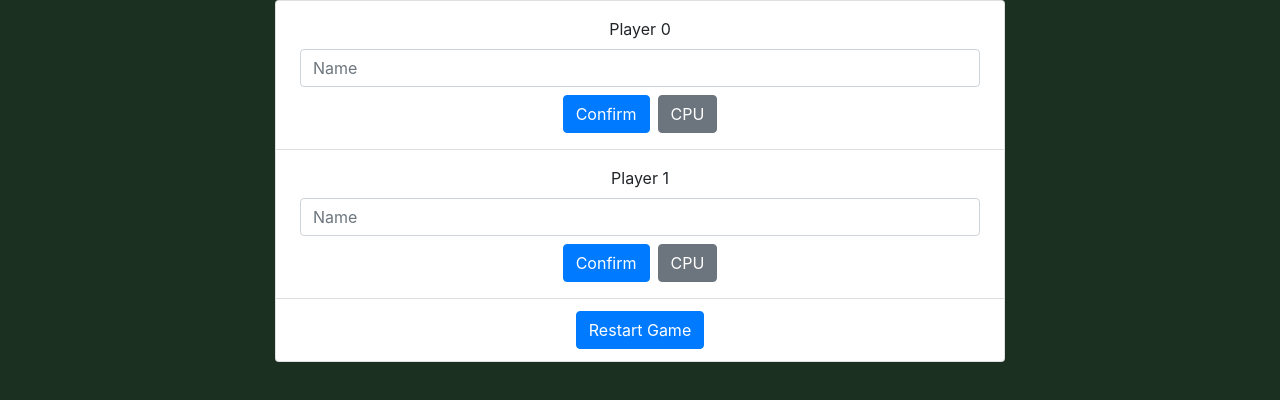
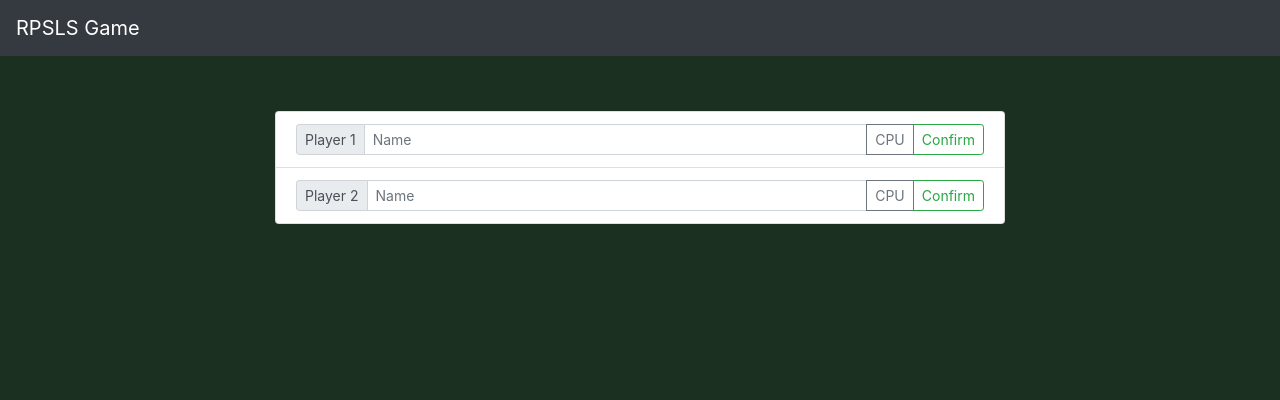
Before and after one commit to pablo1750/-pablo1750-unq-ui-pablo-g-gonzalez-trabajo-final-, a React (Create React App) app: page / in a window 1280 px wide. Shown: the top 400 px of the page. Built offline with nearby package versions, Linux system fonts and the light colour scheme.

Commit message:
mejoras de diseño

```diff
--- a/package.json
+++ b/package.json
@@ -2,7 +2,7 @@
   "name": "rpsls",
   "version": "0.1.0",
   "private": true,
-  "homepage": "https://pablo1750.github.io/-pablo1750-unq-ui-pablo-g-gonzalez-trabajo-final-",
+  "homepage": "https://pablo1750.github.io/unq-ui-pablo-g-gonzalez-trabajo-final/" ,
   "dependencies": {
     "@testing-library/jest-dom": "^5.11.4",
     "@testing-library/react": "^11.1.0",
--- a/src/App.js
+++ b/src/App.js
@@ -4,9 +4,14 @@ import { Game } from './components/Game';
 
 function App() {
   return (
+    <>
+    <nav class="navbar navbar-expand-lg navbar-dark bg-dark">
+      <a class="navbar-brand" href="#">RPSLS Game</a>
+    </nav>
     <div className="App">
       <Game/>
     </div>
+    </>
   );
 }
 
--- a/src/components/Game.jsx
+++ b/src/components/Game.jsx
@@ -1,8 +1,8 @@
 import React from 'react';
-import { Menu } from './Menu';
+import { Session } from './Session';
 
 export const Game = (props) => {
   return (
-    <Menu />
+    <Session />
   )
 }
--- a/src/components/Menu.jsx
+++ /dev/null
@@ -1,11 +0,0 @@
-import React from 'react';
-import { Player } from './Player';
-import { Session } from './Session';
-
-export const Menu = (props) => {
-  return (
-    <>
-    <Session />
-    </>
-  )
-}
--- a/src/components/Player.jsx
+++ b/src/components/Player.jsx
@@ -43,24 +43,13 @@ export const Player = (props) => {
   }
 
   return (
-    <div className={`card text-white ${props.turn ? "bg-primary" : "bg-secondary"} ${props.data.status == PLAYER_STATUS.ROUND_WINNER && "blink"}`}>
+    <div className={`card text-white ${props.turn ? "bg-primary" : "bg-secondary"} ${props.data.status == PLAYER_STATUS.ROUND_WINNER && "blink bg-warning"}`}>
       <div className="card-header">
         {props.data.name} {props.data.victories > 0 && <span class="badge badge-primary badge-pill" title="victories">{props.data.victories}</span>}
       </div>
       <div className="card-body">
 
-        {props.data.status == PLAYER_STATUS.PLAYING &&
-          <div className="alert alert-info">Playing</div>
-        }
-        {props.data.status == PLAYER_STATUS.ROUND_WINNER &&
-          <div className="alert alert-success">Winner ({props.data.score})</div>
-        }
-        {props.data.status == PLAYER_STATUS.ROUND_LOST &&
-          <div className="alert alert-danger">Loser ({props.data.score})</div>
-        }
-        {props.data.status == PLAYER_STATUS.ROUND_TIED &&
-          <div className="alert alert-success">Tied ({props.data.score})</div>
-        }
+
         <div className="card-text text-center mb-3">
           <Choice card={props.data.cardSelected} show={props.show} />
         </div>
@@ -76,11 +65,24 @@ export const Player = (props) => {
             </div> Choosing
           </button>
         }
-        {!props.turn &&
+        {!props.turn && false &&
           <button className="btn btn-success" onClick={props.onReady} disabled>
             Waiting
           </button>
         }
+        {props.data.status == PLAYER_STATUS.PLAYING && false &&
+          <div className="alert alert-info">Playing</div>
+        }
+        {props.data.status == PLAYER_STATUS.ROUND_WINNER &&
+          <div className="alert alert-success m-1 p-1">Winner ({props.data.score})</div>
+        }
+        {props.data.status == PLAYER_STATUS.ROUND_LOST &&
+          <div className="alert alert-danger m-1 p-1">Loser ({props.data.score})</div>
+        }
+        {props.data.status == PLAYER_STATUS.ROUND_TIED &&
+          <div className="alert alert-success m-1 p-1">Tied ({props.data.score})</div>
+        }
+
       </div>
     </div>
   )
--- a/src/components/PlayerConfig.jsx
+++ b/src/components/PlayerConfig.jsx
@@ -1,5 +1,5 @@
 import React, { useState } from 'react';
-import { playerEmpty, PLAYER_STATUS, USER_TYPE } from './Player';
+import { PLAYER_STATUS, USER_TYPE } from './Player';
 
 export const PlayerConfig = (props) => {
 
@@ -36,18 +36,20 @@ export const PlayerConfig = (props) => {
       {
         <form className={`${error && "was-validated"}`} onSubmit={handleSubmit} noValidate>
 
-          <div class="form-group m-1">
-            <label for="name">Player {props.index}</label>
-            <input className="form-control" id="name" placeholder="Name" value={data.name} disabled={data.type == USER_TYPE.CPU} onChange={handleNameChange} required/>
+          <div class="input-group input-group-sm">
+            <div className="input-group-prepend"><span className="input-group-text"> Player {props.index+1}</span></div>
+            <input className="form-control" placeholder="Name" value={data.name} autofocus tabIndex="0" disabled={data.type == USER_TYPE.CPU} onChange={handleNameChange} required/>
+
+            <div class="input-group-append">
+              {data.type == USER_TYPE.CPU && <button type="button" className="btn btn-outline-secondary" onClick={handleHumanClick}>HUMAN</button>}
+              {data.type == USER_TYPE.HUMAN && <button type="button" className="btn btn-outline-secondary" onClick={handleCpuClick}>CPU</button>}
+              <button type="submit" className="btn btn-outline-success">Confirm</button>
+          {!data.readonly && <button className="btn btn-outline-danger" onClick={() => props.onCancelPlayer(props.index)}>Cancel</button>}
+            </div>
+          </div>
             <div class="invalid-feedback">
               Please choose a name.
             </div>
-          </div>
-
-          <button type="submit" className="btn btn-primary m-1">Confirm</button>
-          {data.type == USER_TYPE.CPU && <button className="btn btn-secondary m-1" onClick={handleHumanClick}>HUMAN</button>}
-          {data.type == USER_TYPE.HUMAN && <button className="btn btn-secondary m-1" onClick={handleCpuClick}>CPU</button>}
-
         </form>
 
       }
--- a/src/components/Session.jsx
+++ b/src/components/Session.jsx
@@ -232,49 +232,64 @@ export const Session = (props) => {
   }
   return (
     <>
-
         <div className={`container overflow-auto ${data.state == SESSION_STATE.CONFIG && "w3-animate-top"}`}>
           {data.state == SESSION_STATE.CONFIG &&
+            <>
+              <div className="row" style={{minHeight: "55px"}}>
+                <div className="col col-12 mh-100">
+                  {ok && <button className="btn btn-primary m-1" onClick={handleStart}>Board</button>}
+                  {data.playersSlots.some(player => player.ok) > 0 && <button className="btn btn-danger m-1" onClick={handleRestart}>Restart</button>}
+                </div>
+              </div>
               <div className="row">
                 <div className="col col-2"> </div>
                 <div className="col col-8">
                   <ul className="list-group">
+
                     {data.playersSlots.map((player, index) => {
-                    return player.ok && <li className="list-group-item" key={`playerOk-${index}`}><span>{player.name}</span></li>
+                      return player.ok &&
+                      <li className="list-group-item d-flex justify-content-between align-items-center" key={`playerOk-${index}`}>
+                        {player.name}
+                        <span class="badge badge-secondary badge-pill">{player.victories}</span>
+                      </li>
                     })}
                     {data.playersSlots.map((player, index) => {
                       return !data.start && !player.ok && <li className="list-group-item" key={`playerSlot-${index}`}>
-                      <PlayerConfig index={index} data={player} onRemovePlayer={handleRemovePlayer} onConfirmPlayer={handleConfirmPlayer}/>
-                      {!player.readonly && <><button onClick={() => handleRemovePlayer(index)}>Remove</button></>}
+                        <PlayerConfig index={index} data={player} onRemovePlayer={handleRemovePlayer} onConfirmPlayer={handleConfirmPlayer} onCancelPlayer={handleRemovePlayer}/>
                       </li>
                     })}
-                  {ok && <li className="list-group-item"><button className="btn btn-primary" onClick={handleAddPlayerSlot}>Add Player</button></li>}
+                    {ok &&
                       <li className="list-group-item">
-                    {ok && <button className="btn btn-primary" onClick={handleStart}>Start</button>}
-                    <button className="btn btn-primary" onClick={handleRestart}>Restart Game</button>
+                        <button className="btn btn-primary" onClick={handleAddPlayerSlot}>Add Player</button>
                       </li>
+                    }
                   </ul>
                 </div>
                 <div className="col col-2"> </div>
               </div>
+            </>
           }
         </div>
 
         <div className={`container overflow-auto ${data.state >= SESSION_STATE.START && "w3-animate-top"}`}>
           {data.state >= SESSION_STATE.START &&
-              <div className="row">
-                <div className="col col-12">
+            <>
+              <div className="row" style={{minHeight: "55px"}}>
+                <div className="col col-12 mh-100">
                   <button className="btn btn-danger m-1" onClick={handleExitBoard}>Exit</button>
                   {data.state == SESSION_STATE.END_ROUND && <button className="btn btn-info m-1" onClick={handleShowCards}>Show Cards</button>}
-                  {data.state == SESSION_STATE.SHOW_RESULTS && <button className="btn btn-success m-1" onClick={handleNextRound}>Next Round</button>}
+                  {data.state == SESSION_STATE.SHOW_RESULTS && data.roundHasWinner && <button className="btn btn-success m-1" onClick={handleNextRound}>Next Round</button>}
+                  {data.state == SESSION_STATE.SHOW_RESULTS && !data.roundHasWinner && <button className="btn btn-warning m-1" onClick={handleNextRound}>Tie-breaker</button>}
                 </div>
-
+              </div>
+              <div className="row">
                 {data.playersSlots.map((player, index) => player.ok &&
                   <div className="col-6 col-md-4 col-lg-2 mb-3">
                     <Player key={`playerSession-${index}`} data={player} onReady={handlePlayerReady} turn={index == data.current} readyCountDown={data.playerReadyCountDown} show={data.state >= SESSION_STATE.SHOW_CARDS} />
                   </div>
                 )}
               </div>
+            </>
 
           }
         </div>
```
Also changed, not shown: 1 other file (tests, documents, lock files or other folders). Lines whose indentation alone changed are shown as unchanged.
